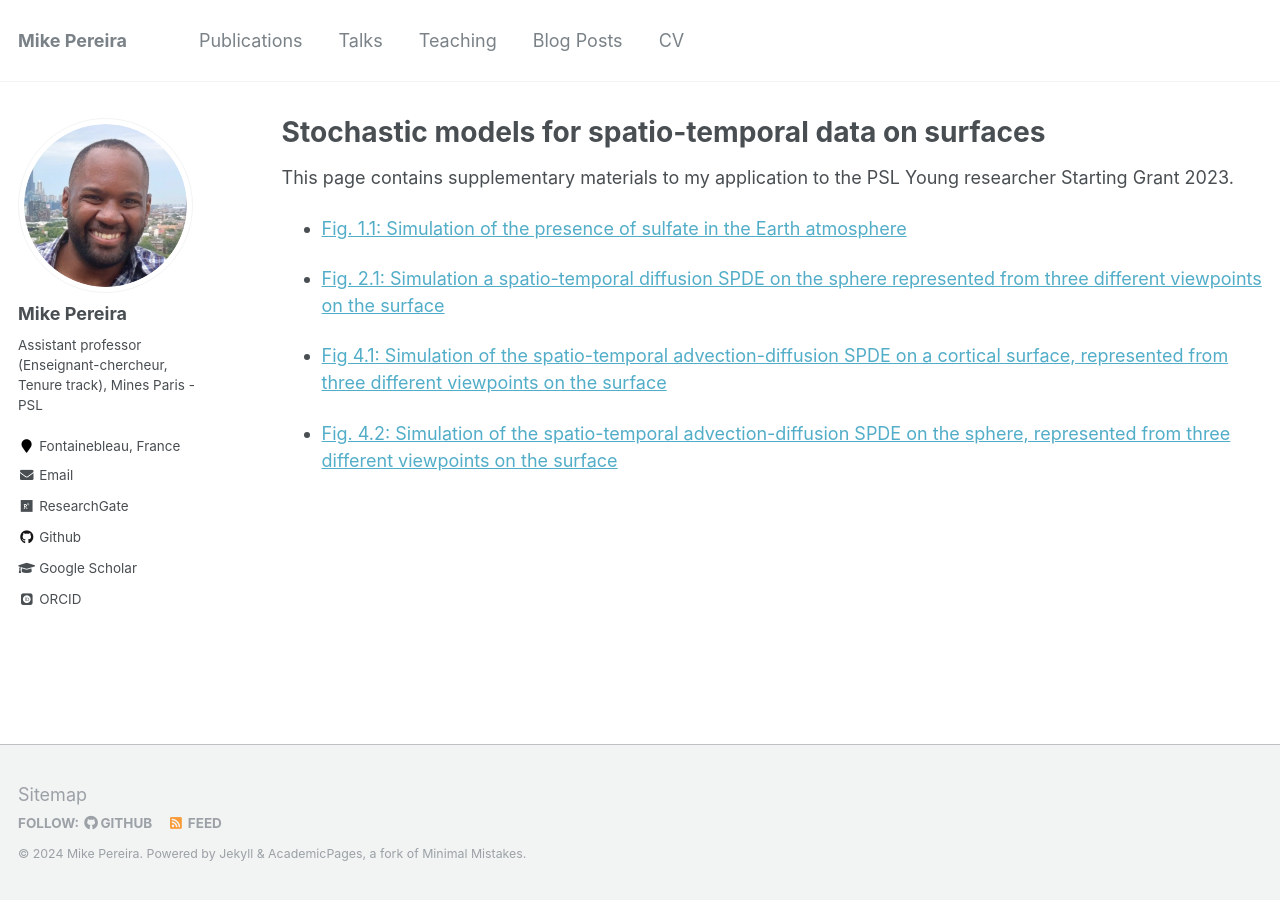
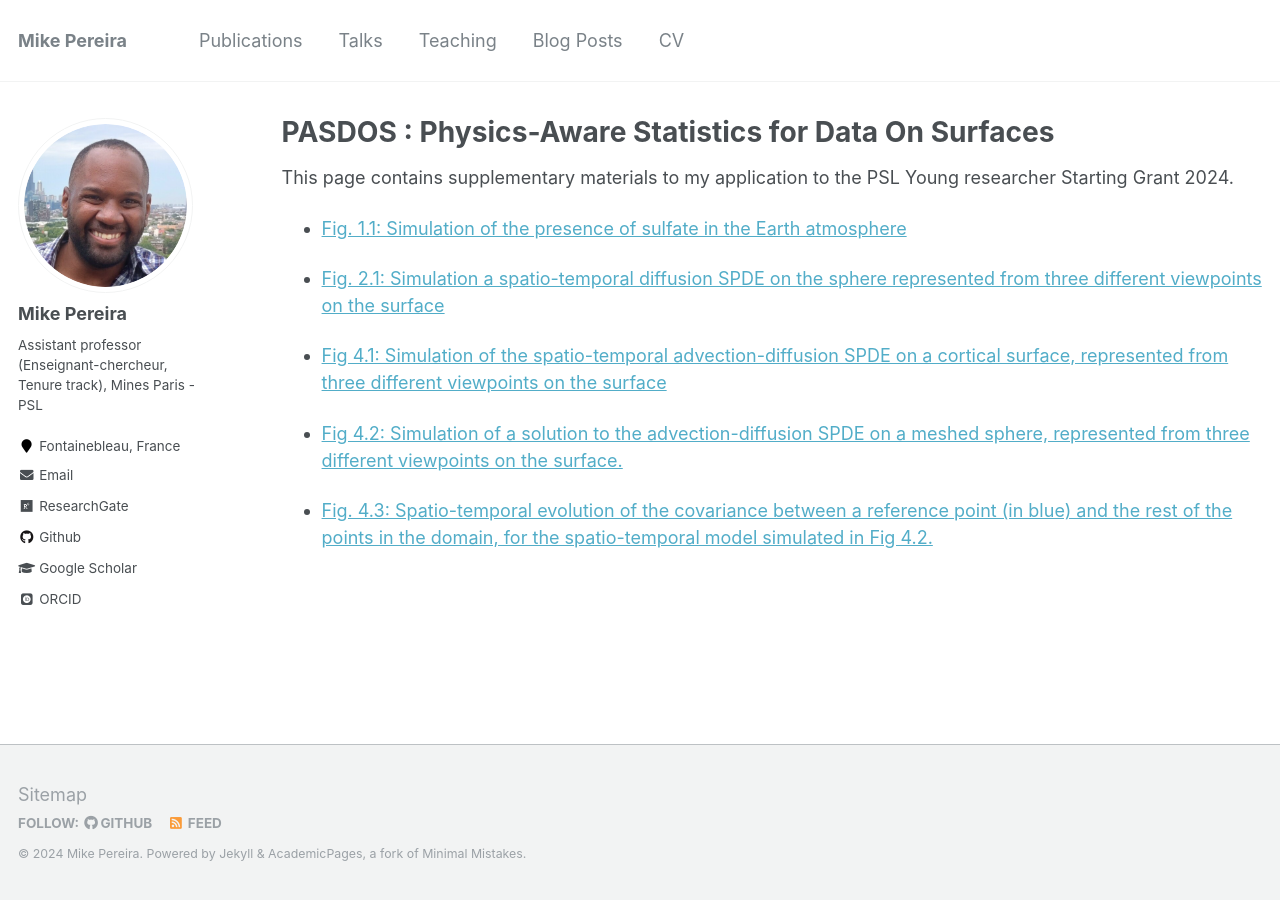
Before and after one commit to mike-pereira/mike-pereira.github.io, a Jekyll site: the page built from _psl_sg/PSL-StatingGrant.md, in a window 1280 px wide. Built offline with Jekyll 4.4.1, drawn with Linux system fonts in a browser that asks for light colours; some web fonts are replaced.

Commit message:
update psl pages

```diff
--- a/_psl_sg/PSL-StatingGrant.md
+++ b/_psl_sg/PSL-StatingGrant.md
@@ -1,17 +1,18 @@
 ---
 layout: archive
-title: "Stochastic models for spatio-temporal data on surfaces"
+title: "PASDOS : Physics-Aware Statistics for Data On Surfaces"
 permalink: /PSL-SG/
 author_profile: true
 ---
 
 
-This page contains supplementary materials to my application to the PSL Young researcher Starting Grant 2023.
-
+This page contains supplementary materials to my application to the PSL Young researcher Starting Grant 2024.
 * [Fig. 1.1: Simulation of the presence of sulfate in the Earth atmosphere](../PSL-SG/sulfate)
 
 * [Fig. 2.1: Simulation a spatio-temporal diffusion SPDE on the sphere represented from three different viewpoints on the surface](../PSL-SG/diff-sphere)
 
 * [Fig 4.1: Simulation of the spatio-temporal advection-diffusion SPDE on a cortical surface, represented from three different viewpoints on the surface](../PSL-SG/adv-diff-brain)
 
-* [Fig. 4.2: Simulation of the spatio-temporal advection-diffusion SPDE on the sphere, represented from three different viewpoints on the surface ](../PSL-SG/adv-diff-sphere)
+* [Fig 4.2: Simulation of a solution to the advection-diffusion SPDE on a meshed sphere, represented from three different viewpoints on the surface. ](../PSL-SG/adv-diff-sphere)
+
+* [Fig. 4.3: Spatio-temporal evolution of the covariance between a reference point (in blue) and the rest of the points in the domain, for the spatio-temporal model simulated in Fig 4.2.](../PSL-SG/adv-diff-sphere-cov)
```
Also changed, not shown: _psl_sg/adv-diff-brain.md (+1 -1 lines), _psl_sg/adv-diff-sphere.md (+11 -10 lines), _psl_sg/diff-sphere.md (+1 -1 lines).
